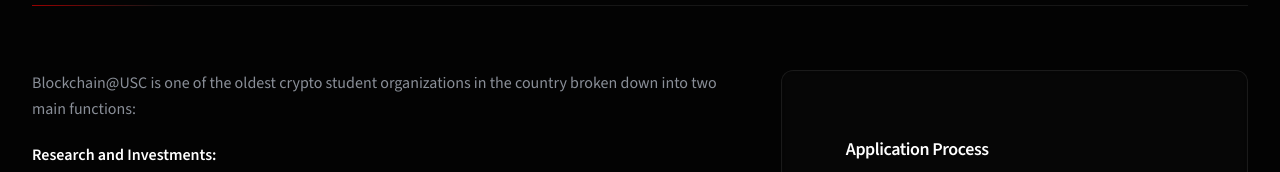
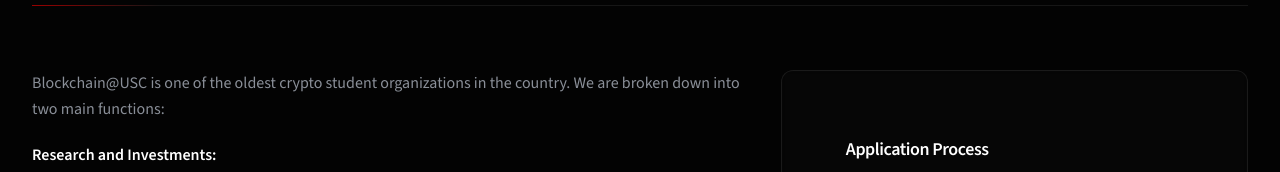
Before and after one commit to BlockchainUSC/bchainuscwebsite, a Next.js app: page / in a window 1280 px wide. Shown: the part 1078-1250 px from the top of the page. Built offline with nearby package versions, Linux system fonts and the light colour scheme; no server answers.

Commit message:
Fix About section phrasing to split into two sentences

```diff
--- a/src/components/About.tsx
+++ b/src/components/About.tsx
@@ -50,7 +50,7 @@
         <div className="lg:col-span-3 flex flex-col gap-5 text-[var(--text-secondary)] text-base leading-relaxed">
           <p>
             Blockchain@USC is one of the oldest crypto student organizations
-            in the country broken down into two main functions:
+            in the country. We are broken down into two main functions:
           </p>
 
           <div>
```
